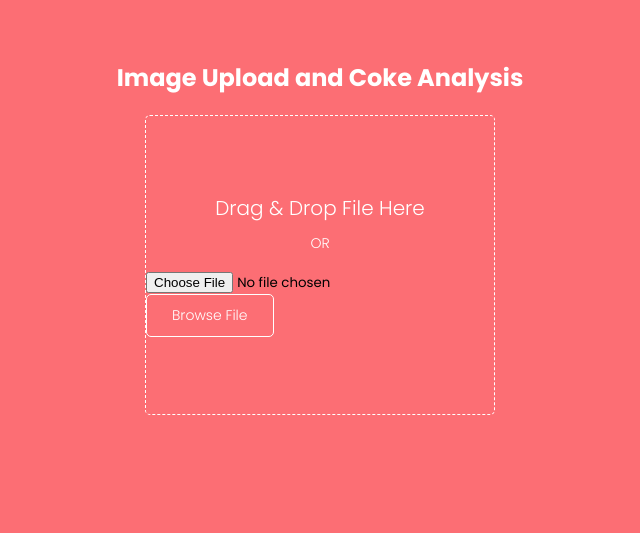
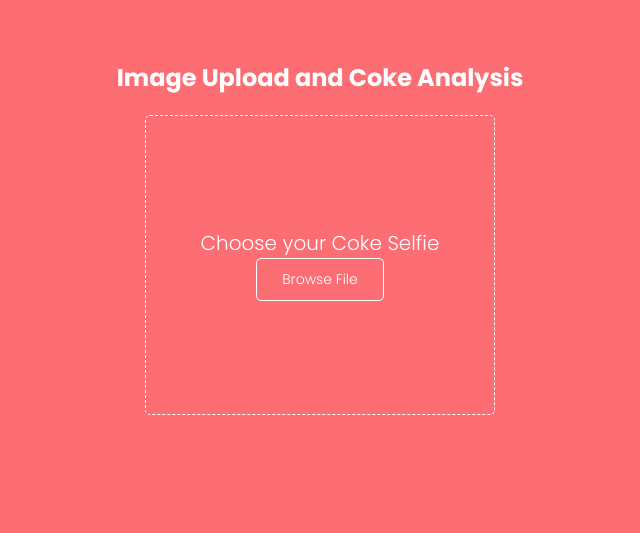
Before and after one commit to hello-d-lee/gemini-experiments, a Flask app: page / in a window 1280 px wide. Shown: the part 163-696 px from the top of the page, without its empty margins (320-960 px from the left). Run offline with Flask 3, Linux system fonts and the light colour scheme.

Commit message:
Added new Label and Hid old button

```diff
--- a/another_app_example/templates/chat.html
+++ b/another_app_example/templates/chat.html
@@ -10,11 +10,10 @@
   <h2>Image Upload and Coke Analysis</h2>
   <div class="drag-image">
     <div class="icon"><i class="fas fa-cloud-upload-alt"></i></div>
-    <h6>Drag & Drop File Here</h6>
-    <span>OR</span>
+    <h6><label for="fileInput" class="custom-file-button">Choose your Coke Selfie</label></h6>
 
     <form method="post" enctype="multipart/form-data" action="https://vision-coke-backend-ztskssd4ra-uc.a.run.app/upload_image">
-      <input type="file" name="file" id="fileInput">
+      <input type="file" name="file" id="fileInput" style="display: none;">
       <button type="submit">Browse File</button>
     </form>
   </div>
```
